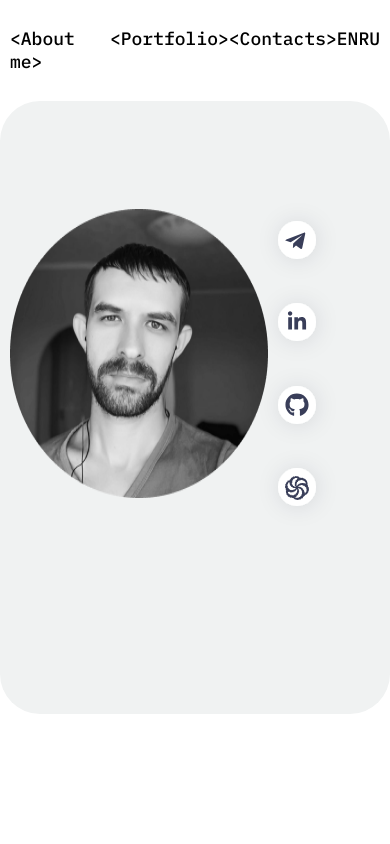
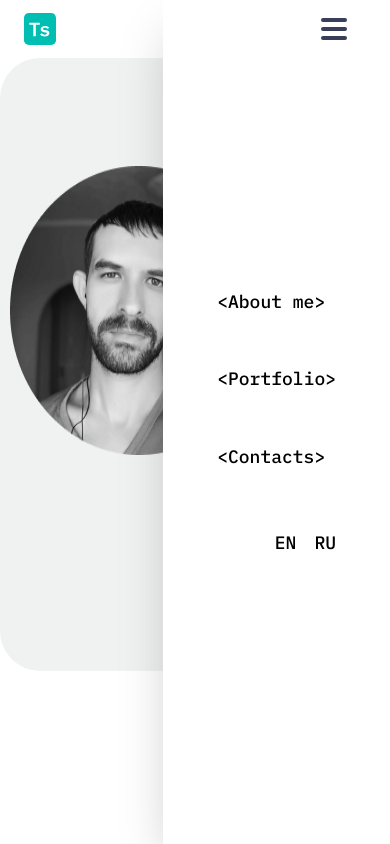
Before and after one commit to Tsvetkoffff/cv, a React (Vite) app: page / in a window 390 px wide. Shown: the top 844 px of the page. Built offline with nearby package versions, Linux system fonts and the light colour scheme.

Commit message:
feat: create navigation with adaptive burger menu

```diff
--- a/src/components/Navigation.jsx
+++ b/src/components/Navigation.jsx
@@ -1,24 +1,75 @@
-import React from 'react'
+import React, {useState} from 'react'
+import {ReactComponent as Logo} from '../assets/icons/logo.svg'
+import useSetBodyScroll from './../hooks/bodyScroll'
+import {useEffect} from 'react'
 
 const Navigation = () => {
   const linksList = ['About me', 'Portfolio', 'Contacts']
   const langsList = ['en', 'ru']
+  const [areMenuClose, setAreMenuClose] = useState(true)
+  const setBodyScroll = useSetBodyScroll()
+
+  const menuBtnHandleClick = () => {
+    setAreMenuClose(prev => !prev)
+  }
+
+  useEffect(() => {
+    setBodyScroll(prev => !prev)
+  }, [areMenuClose])
 
   return (
-    <nav className='flex justify-between py-6'>
-      <ul className='flex w-[485px] justify-between'>
+    <nav
+      className={`flex h-[58px] box-border items-center justify-between p-3`}
+    >
+      <Logo className='w-[32px] h-[32px] md:w-[40px] md:h-[40px]' />
+      <div
+        className={`fixed flex flex-col space-y-10 z-10 h-full right-0 top-0 justify-center p-10 shadow-2xl bg-white box-border transition-all duration-500 md:static md:flex-row md:space-y-0 md:p-0 md:shadow-none md:bg-none md:items-center md:flex-grow md:justify-end
+        ${areMenuClose && '-right-full'}
+        `}
+      >
+        <ul className='flex flex-col space-y-8 md:flex-row md:space-y-0 md:space-x-12 mx-auto'>
           {linksList.map(item => (
-          <li key={item} className='nav-link'><a href="#">{`<${item}>`}</a></li>
+            <li key={item} className='nav-link'>
+              <a href='#'>{`<${item}>`}</a>
+            </li>
           ))}
         </ul>
 
-      <ul className='flex w-[63px] justify-between'>
+        <ul className='flex self-end md:self-auto md:justify-self-end'>
           {langsList.map(lang => (
             <li key={lang} className='nav-link'>
               {lang.toUpperCase()}
             </li>
           ))}
         </ul>
+      </div>
+
+      <div
+        className='cursor-pointer w-[26px] h-[22px] relative z-20 md:hidden'
+        onClick={() => menuBtnHandleClick()}
+      >
+        <span
+          className={`absolute h-[4px] box-border bg-dark rounded-full left-0 right-0 top-0 transition-all duration-500 ${
+            !areMenuClose && 'rotate-45 top-1/2'
+          }`}
+        ></span>
+        <span
+          className={`absolute h-[4px] box-border bg-dark rounded-full  left-0 right-0 top-2 transition-all duration-500 ${
+            !areMenuClose && 'opacity-0 -translate-x-6'
+          }`}
+        ></span>
+        <span
+          className={`absolute h-[4px] box-border bg-dark rounded-full left-0 right-0 bottom-0 transition-all duration-500 ${
+            !areMenuClose && '-rotate-45 top-1/2'
+          }`}
+        ></span>
+      </div>
+      <div
+        className={`absolute top-0 right-0 bottom-0 left-0 z-[5] cursor-pointer ${
+          areMenuClose && 'hidden'
+        }`}
+        onClick={() => menuBtnHandleClick()}
+      ></div>
     </nav>
   )
 }
--- /dev/null
+++ b/src/hooks/bodyScroll.js
@@ -0,0 +1,17 @@
+import {useState, useEffect} from 'react'
+
+const useSetBodyScroll = () => {
+  const [bodyScroll, setBodyScroll] = useState(true)
+
+  useEffect(() => {
+    if (!bodyScroll) {
+      document.body.style.overflow = 'hidden'
+    } else {
+      document.body.style.overflow = 'auto'
+    }
+  }, [bodyScroll])
+
+  return setBodyScroll
+}
+
+export default useSetBodyScroll
--- a/src/index.css
+++ b/src/index.css
@@ -4,7 +4,7 @@
 
 @layer components {
   .nav-link {
-    @apply cursor-pointer hover:text-primary transition-colors
+    @apply cursor-pointer hover:text-primary transition-colors p-2
   }
 }
 
@@ -12,3 +12,7 @@ html {
   font-size: 18px;
   line-height: 130%;
 }
+
+body {
+  padding: 0 calc(20px - (100vw - 100%)) 0 0;
+}
```
Also changed, not shown: src/assets/icons/logo.svg (added). Lines whose indentation alone changed are shown as unchanged.
